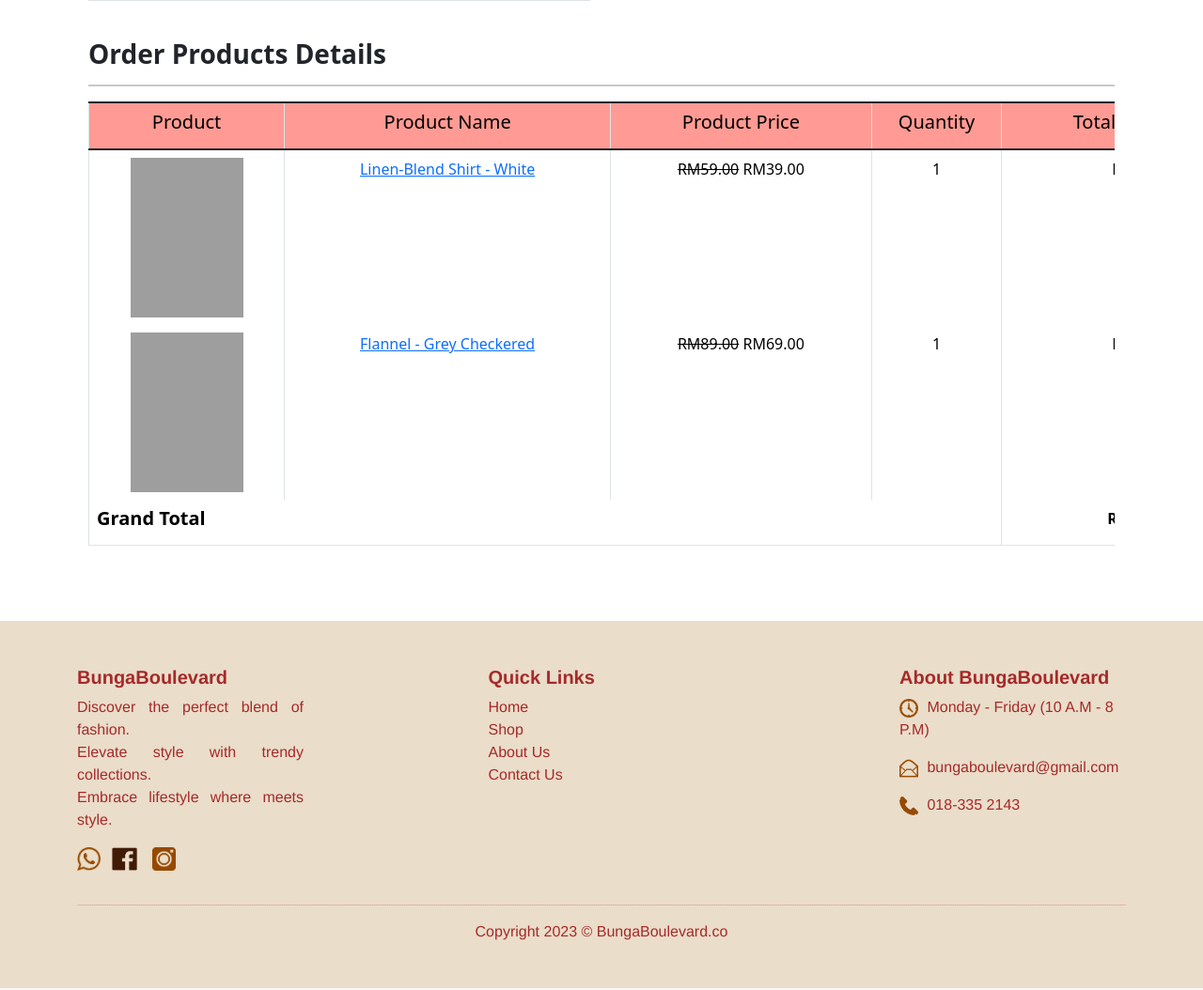
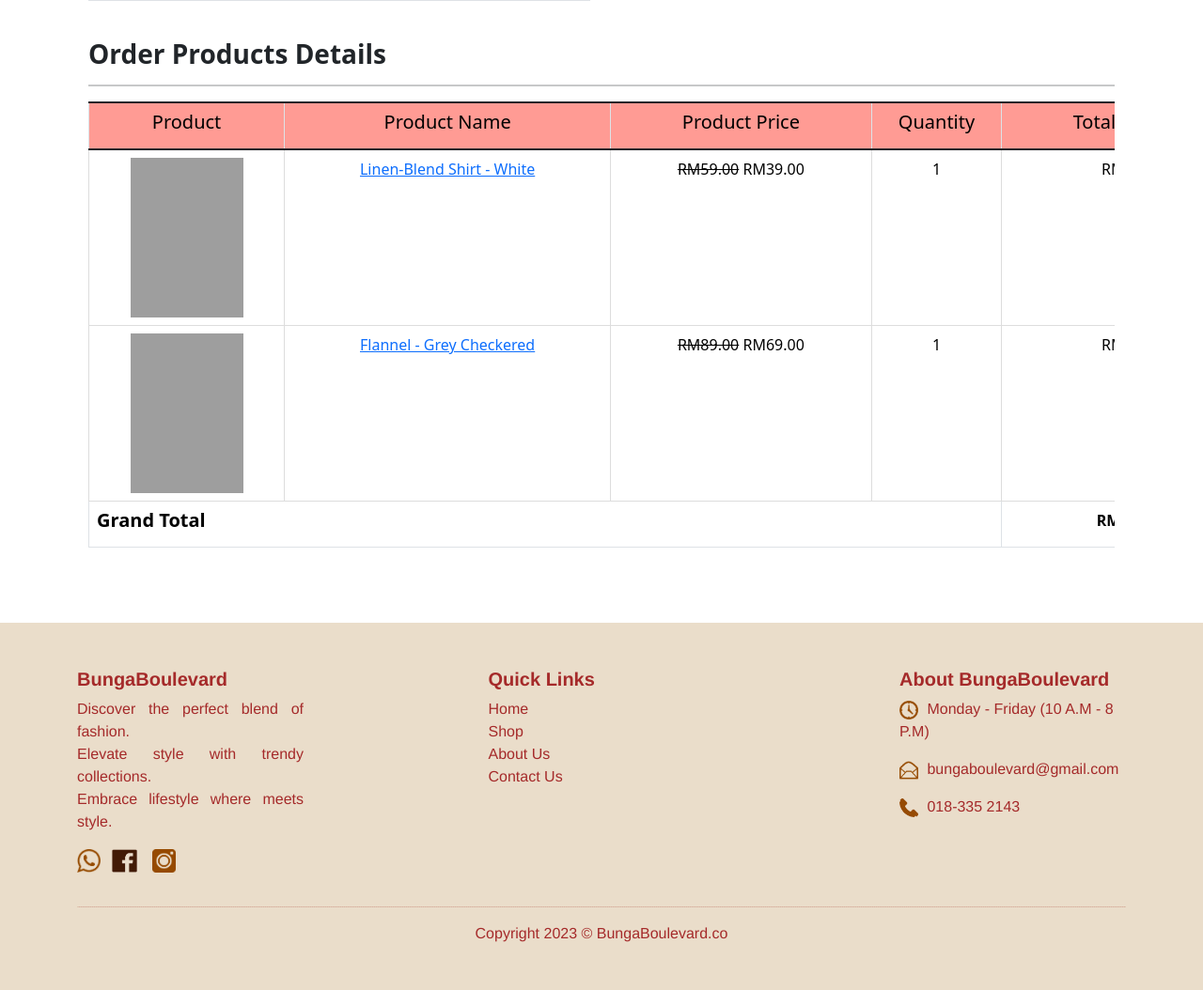
Before and after one commit to antideviant/bungaboulevard, a PHP site: page /bungaboulevard/order-details.php?onumber=457660706 in a window 1280 px wide. Shown: the part 619-1673 px from the top of the page at 94% size. Run offline with PHP 8.4, Linux system fonts and the light colour scheme; a user stored in the database is signed in; data comes from the database, SQL or seed files in the repository; data that the repository does not hold is empty; some libraries are stand-ins or nearby versions; grey boxes are pictures that could not be loaded.

Commit message:
update checkout.php, order-details.php

```diff
--- a/checkout.php
+++ b/checkout.php
@@ -171,7 +171,7 @@ while ($row=mysqli_fetch_array($ret)) {
                                     <td style="border: 1px solid #ddd; padding: 8px;text-align: center; width: 10%; text-align:center;">
                                         <?php echo htmlentities($row['productQty']);?></td>
                                     <td style="border: 1px solid #ddd; padding: 8px;text-align: center; width: 20%; text-align:center;">RM
-                                        <?php echo htmlentities($totalamount=$row['productQty']*$row['pprice']);?></td>
+                                        <?php echo htmlentities($totalamount=$row['productQty']*$row['pprice']);?>.00</td>
                                     <td style="border: 1px solid #ddd; padding: 8px;text-align: center; width: 10%; text-align:center;">
                                         <a href="my-cart.php?del=<?php echo htmlentities($row['cartid']);?>"
                                             onClick="return confirm('Are you sure you want to delete?')"
@@ -184,7 +184,7 @@ while ($row=mysqli_fetch_array($ret)) {
 
                                 <tr>
                                     <th colspan="4">Grand Total</th>
-                                    <th style="width: 10%; text-align:center;">RM <?php echo $grantotal;?></th>
+                                    <th style="width: 10%; text-align:center;">RM <?php echo $grantotal;?>.00</th>
                                 </tr>
 
                                 <?php } else{
--- a/order-details.php
+++ b/order-details.php
@@ -195,22 +195,22 @@ if(strlen($_SESSION['id'])==0)
                 ?>
 
                                 <tr>
-                                    <td class="col-md-2" style="width: 15%; text-align:center;"><img src="admin/productimages/<?php echo htmlentities($row['pimage']);?>" alt="<?php echo htmlentities($row['pname']);?>" width="120" height="170"></td>
-                                    <td style="width: 25%; text-align:center;">
+                                    <td class="col-md-2" style="border: 1px solid #ddd; padding: 8px;text-align: center; width: 15%; text-align:center;"><img src="admin/productimages/<?php echo htmlentities($row['pimage']);?>" alt="<?php echo htmlentities($row['pname']);?>" width="120" height="170"></td>
+                                    <td style="border: 1px solid #ddd; padding: 8px;text-align: center; width: 25%; text-align:center;">
                                     <a href="product-details.php?pid=<?php echo htmlentities($pd=$row['pid']);?>"><?php echo htmlentities($row['pname']);?></a></td>
-                <td style="width: 10%; text-align:center;">
+                                    <td style="border: 1px solid #ddd; padding: 8px;text-align: center; width: 10%; text-align:center;">
                                         <span class="text-decoration-line-through">RM<?php echo htmlentities($row['productPriceBeforeDiscount']);?></span>
                                             <span>RM<?php echo htmlentities($row['pprice']);?></span>
                                     </td>
-                                    <td style="width: 10%; text-align:center;"><?php echo htmlentities($row['quantity']);?></td>
-                                    <td style="width: 20%; text-align:center;">RM<?php echo htmlentities($totalamount=$row['quantity']*$row['pprice']);?></td>
+                                    <td style="border: 1px solid #ddd; padding: 8px;text-align: center; width: 10%; text-align:center;"><?php echo htmlentities($row['quantity']);?></td>
+                                    <td style="border: 1px solid #ddd; padding: 8px;text-align: center; width: 20%; text-align:center;">RM<?php echo htmlentities($totalamount=$row['quantity']*$row['pprice']);?>.00</td>
 
                                 </tr>
 
                                 <?php $grantotal+=$totalamount; } ?>
                 <tr>
                     <th style="text-align:left;" colspan="4"><h5><strong>Grand Total</strong></h5></th>
-                    <th style="width: 10%; text-align:center;"colspan="2">RM<?php echo $grantotal;?></th>
+                    <th style="width: 10%; text-align:center;"colspan="2">RM<?php echo $grantotal;?>.00</th>
                 </tr>
                                 <?php } else{ ?>
                                 <tr>
```
